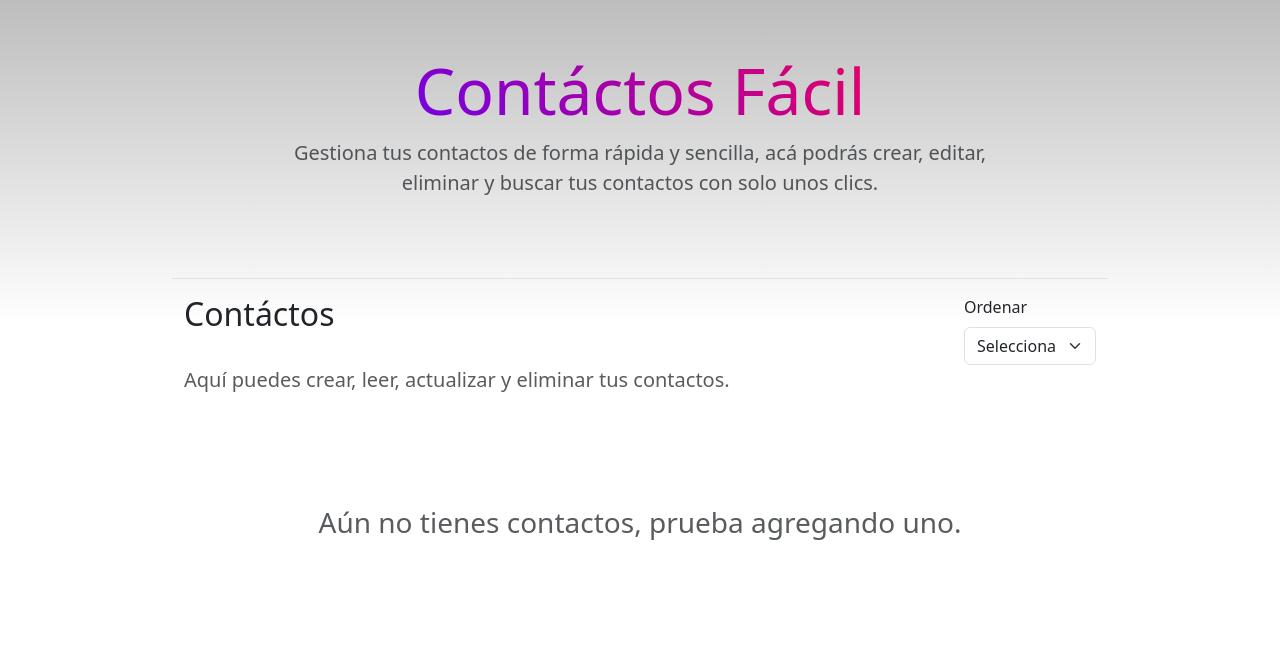
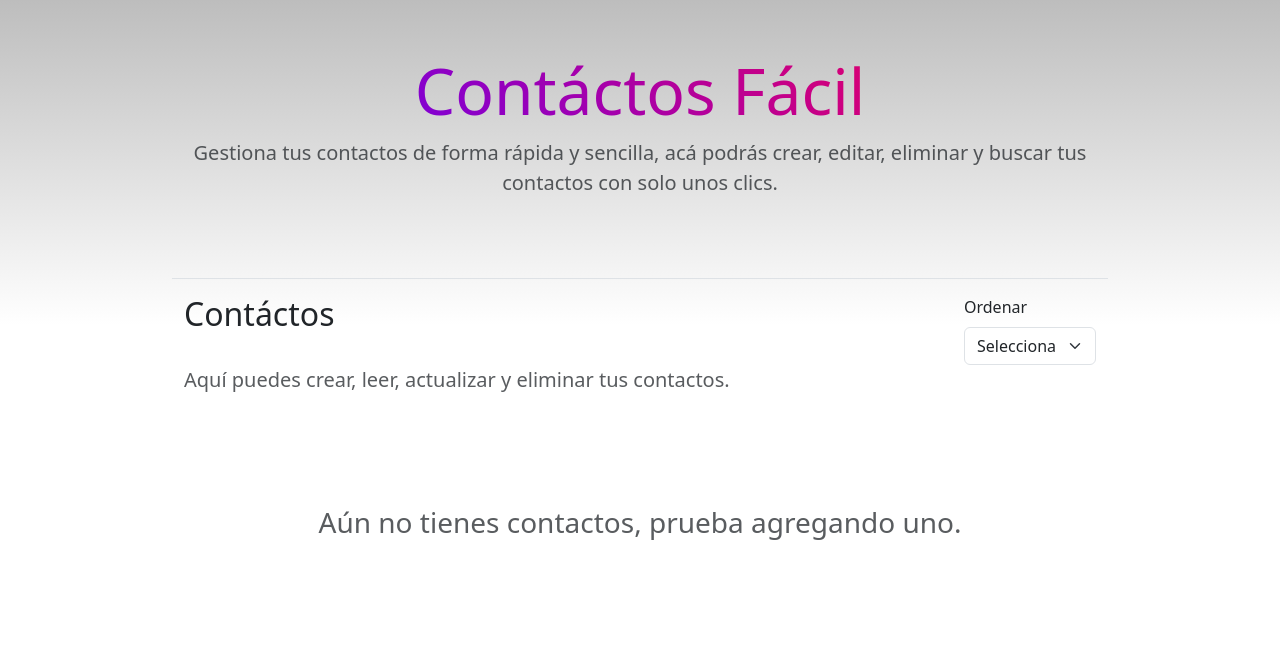
Before and after one commit to gabrielcalderon16/contactos-facil, a plain HTML site: page index.html in a window 1280 px wide. Shown: the part 75-747 px from the top of the page. Drawn offline with nearby package versions, Linux system fonts and the light colour scheme.

Commit message:
eliminados logs

```diff
--- a/assets/index.css
+++ b/assets/index.css
@@ -4,10 +4,6 @@ body {
 
 .container {
   max-width: 960px;
-}
-
-.pricing-header {
-  max-width: 700px;
 }
 
 .texto-personalizado {
--- a/js/index.js
+++ b/js/index.js
@@ -11,7 +11,6 @@ const selectOrdenamiento = $("#ordenamiento")
 
 buscador.on("input", function() {
   var searchValue = $(this).val();
-  console.log(searchValue)
   mostrarContactos(searchValue)
 })
 
@@ -162,7 +161,6 @@ function validarFormulario() {
 
 function mostrarNotificacion(mensaje) {
   mensajeToast.html(`<p>${mensaje}</p>`)
-  console.log(mensajeToast.val());
   toastController.show()
 }
 
@@ -187,7 +185,6 @@ $("#btn-cancelar").click(function () {
 
 $("#btn-guardar").click(function () {
   if (validarFormulario()) {
-    console.log('se guardará')
     let id = $("#id-contacto").val();
     let nombre = $("#nombre").val();
     let telefono = $("#telefono").val();
```
Also changed, not shown: index.html (+1 -1 lines).
